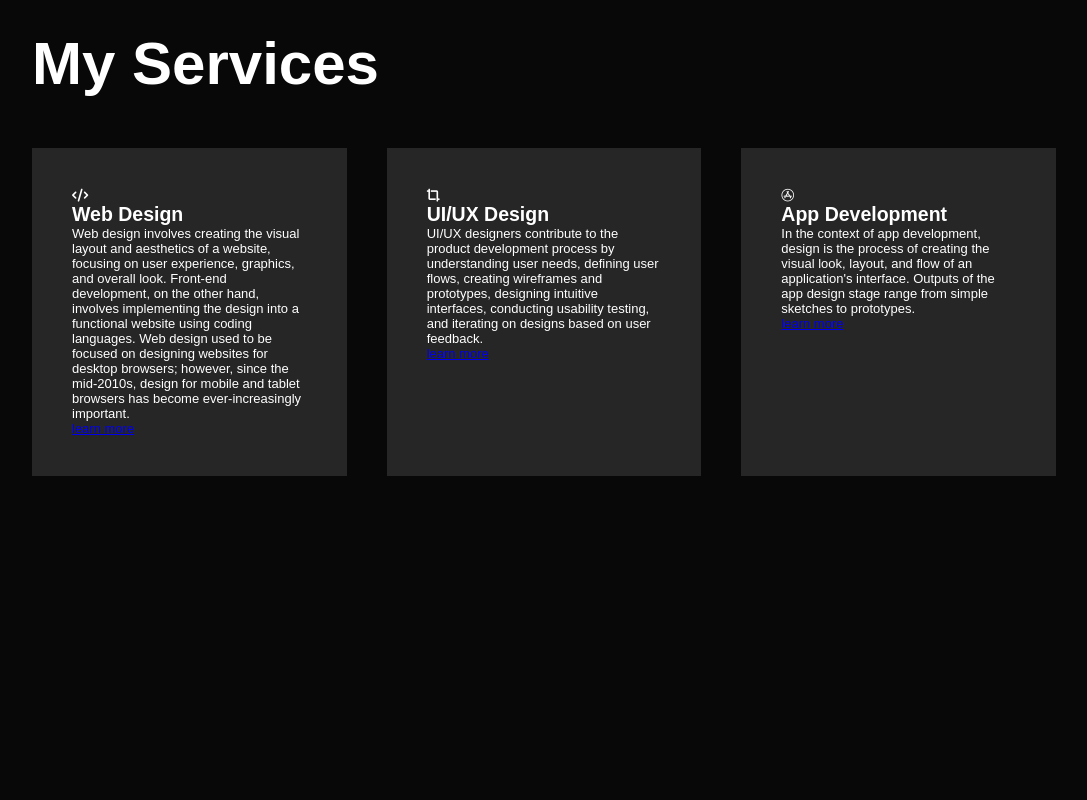
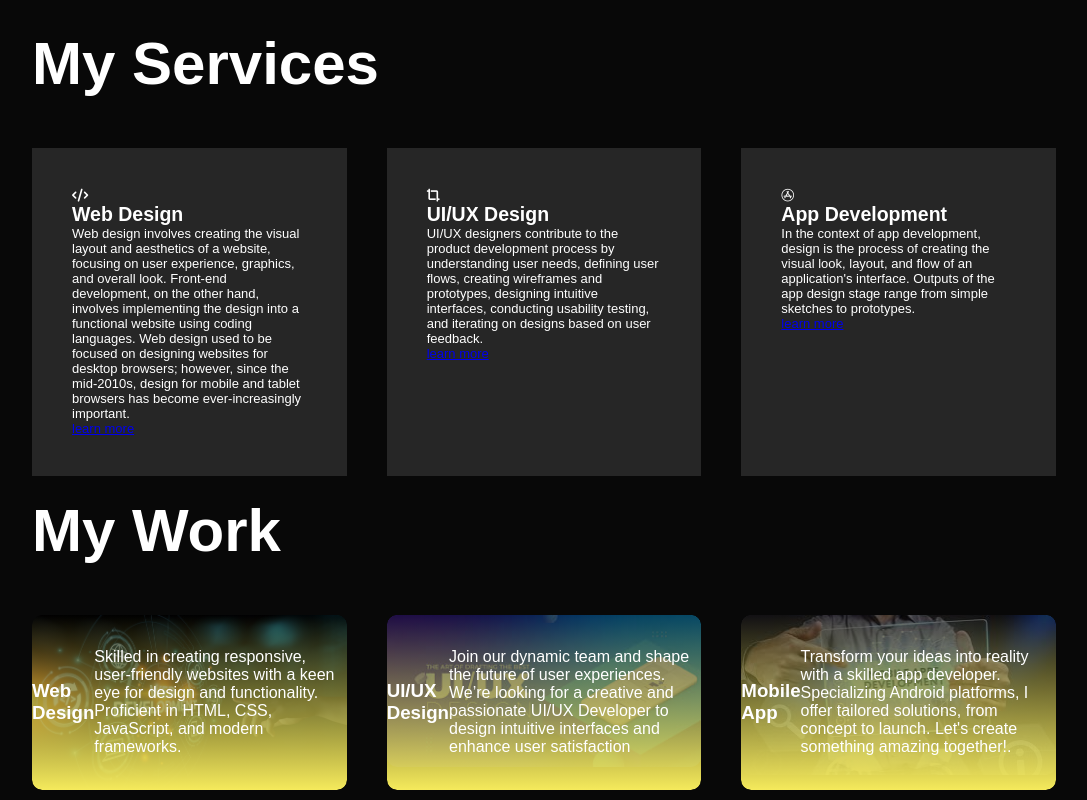
Before and after one commit to NafeelSM/Portfolio, a plain HTML site: page index.html in a window 1280 px wide. Shown: the part 1923-2723 px from the top of the page, without its empty margins (96-1183 px from the left). Before the commit the page ends 2409 px from the top, so only its background shows below. Drawn offline with Linux system fonts and the light colour scheme.

Commit message:
update-service

```diff
--- a/index.html
+++ b/index.html
@@ -110,6 +110,38 @@
         </div>
     </div>
 </div>
+<!-- ---------Portfolio-------- -->
+ <div class="portfolio">
+    <div class="container">
+        <h1 class="sub-title">My Work</h1>
+        <div class="work-list">
+            <div class="work">
+                <img src="images/1.jpg">
+                <div class="layer">
+                    <h3>Web Design</h3>
+                    <p>Skilled in creating responsive, user-friendly websites with a keen eye for design and functionality.
+                        Proficient in HTML, CSS, JavaScript, and modern frameworks.</p>
+                </div>
+            </div>
+            <div class="work">
+                <img src="images/3.jfif">
+                <div class="layer">
+                <h3>UI/UX Design</h3>
+                <p>Join our dynamic team and shape the future of user experiences. We’re looking for a creative and
+                    passionate UI/UX Developer to design intuitive interfaces and enhance user satisfaction</p>
+            </div>
+            </div>
+            <div class="work">
+                <img src="images/2.jfif">
+                <div class="layer">
+                <h3>Mobile App</h3>
+                    <p>Transform your ideas into reality with a skilled app developer. Specializing Android platforms,
+                         I offer tailored solutions, from concept to launch. Let's create something amazing together!.</p>
+                </div>
+            </div>
+        </div>
+    </div>
+ </div>
 
     <script>
         var tablinks = document.getElementsByClassName("tab-titles");
--- a/style.css
+++ b/style.css
@@ -153,3 +153,37 @@ nav ul li a:hover::after{
     background: #f5ea5c;
     transform: translateY(-10px);
 }
+/* -----------portfolio------- */
+
+#portfolio{
+    padding: 50px 0;
+}
+.work-list{
+    display: grid;
+    grid-template-columns: repeat(auto-fit, minmax(250px, 1fr));
+    grid-gap: 40px;
+    margin-top: 50px;
+}
+.work{
+    border-radius: 10px;
+    position: relative;
+    overflow: hidden;
+}
+.work img{
+    width: 100%;
+    border-radius: 10px;
+    display: block;
+}
+.layer{
+    width: 100%;
+    height: 100%;
+    background: linear-gradient(rgba(0,0,0,0.6), #f5ea5c);
+    border-radius: 10px;
+    position: absolute;
+    left: 0;
+    bottom: 0;
+    overflow: hidden;
+    display: flex;
+    align-items: center;
+    justify-content: center;
+}
```
